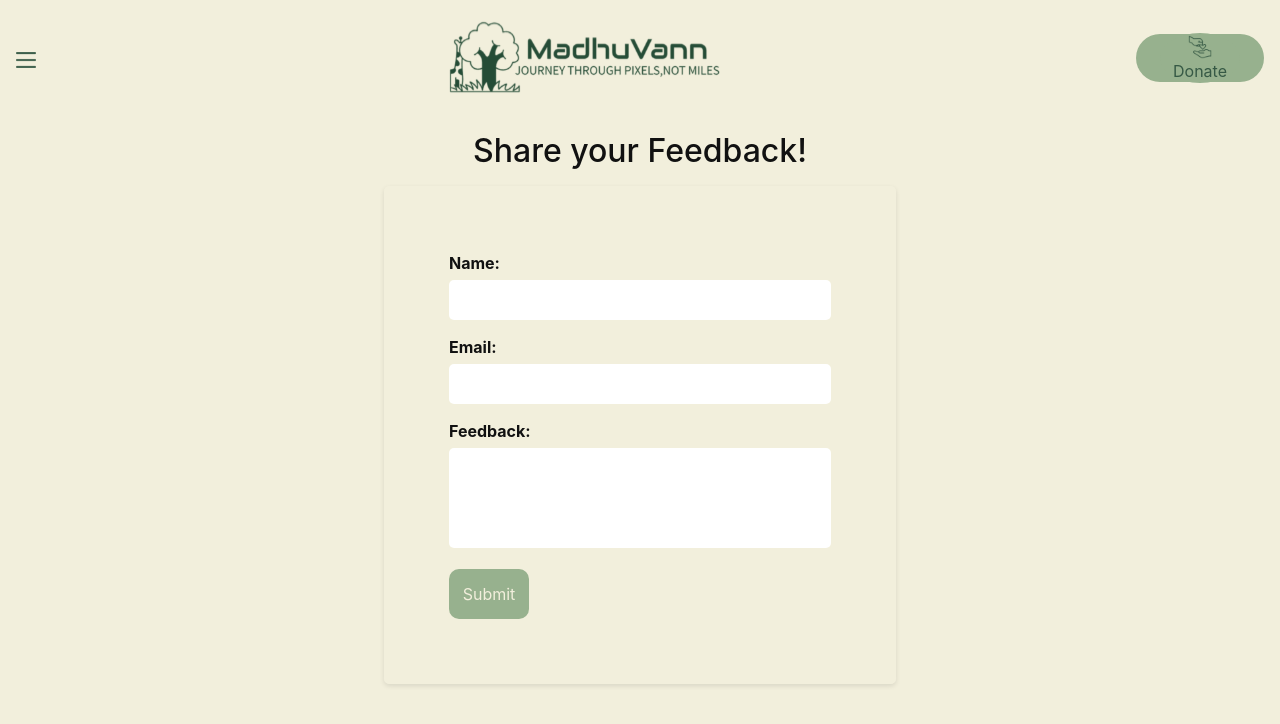
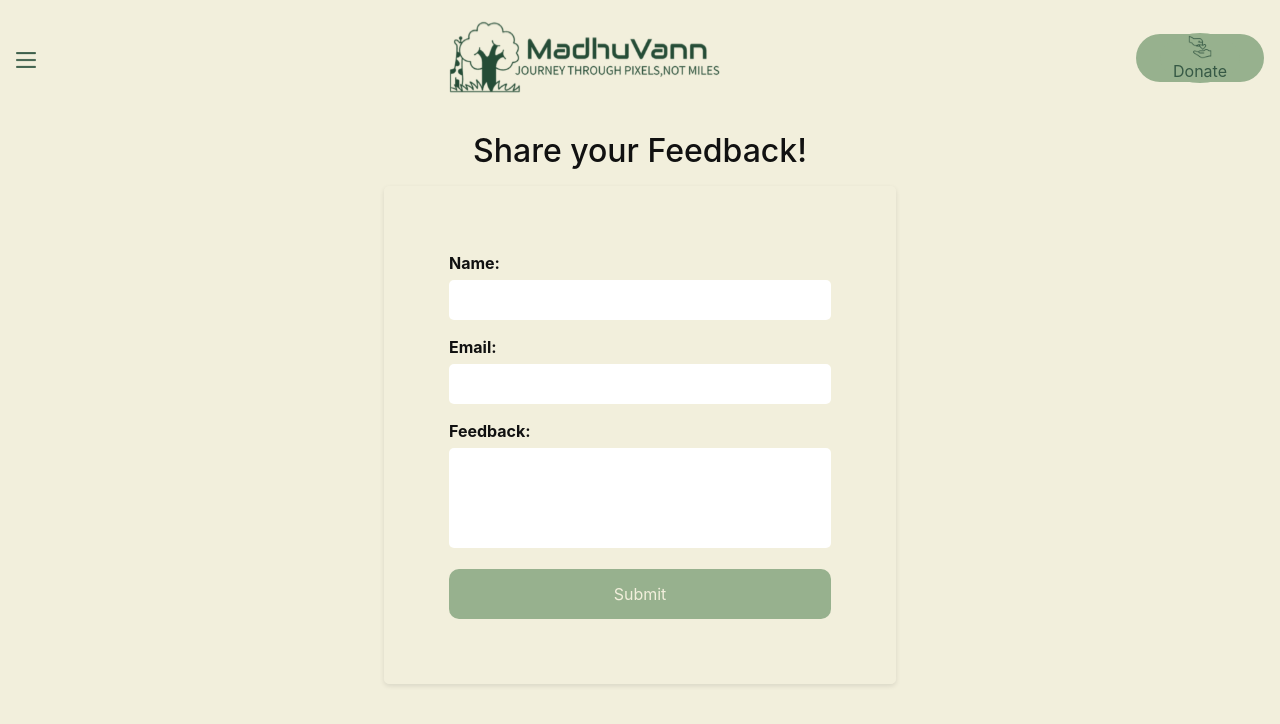
Before and after one commit to AasthaAgrawal444/MadhuVann, a React (Create React App) app in the folder madhuvann/: page /Feedback in a window 1280 px wide. Shown: the top 724 px of the page. Built offline with nearby package versions, Linux system fonts and the light colour scheme; a web font is replaced by a local one.

Commit message:
feedback added

```diff
--- a/madhuvann/src/Components/feedback/Feedback.jsx
+++ b/madhuvann/src/Components/feedback/Feedback.jsx
@@ -60,9 +60,9 @@ const Feedback = () => {
               required
             />
           </div>
-          <button type="submit" className="feedback-btn">
+          <a href="mailto:madhuvann8@gmail.com" className="feedback-btn">
             Submit
-          </button>
+          </a>
         </form>
       </div>
     </div>
--- a/madhuvann/src/Components/feedback/feedback.css
+++ b/madhuvann/src/Components/feedback/feedback.css
@@ -58,6 +58,11 @@ label {
   border-radius: 10px;
   cursor: pointer;
   transition: background-color 0.2s ease-in-out;
+  text-decoration: none;
+}
+
+.feedback-btn:hover {
+  background-color: #acc1a5;
 }
 
 button:hover {
```
